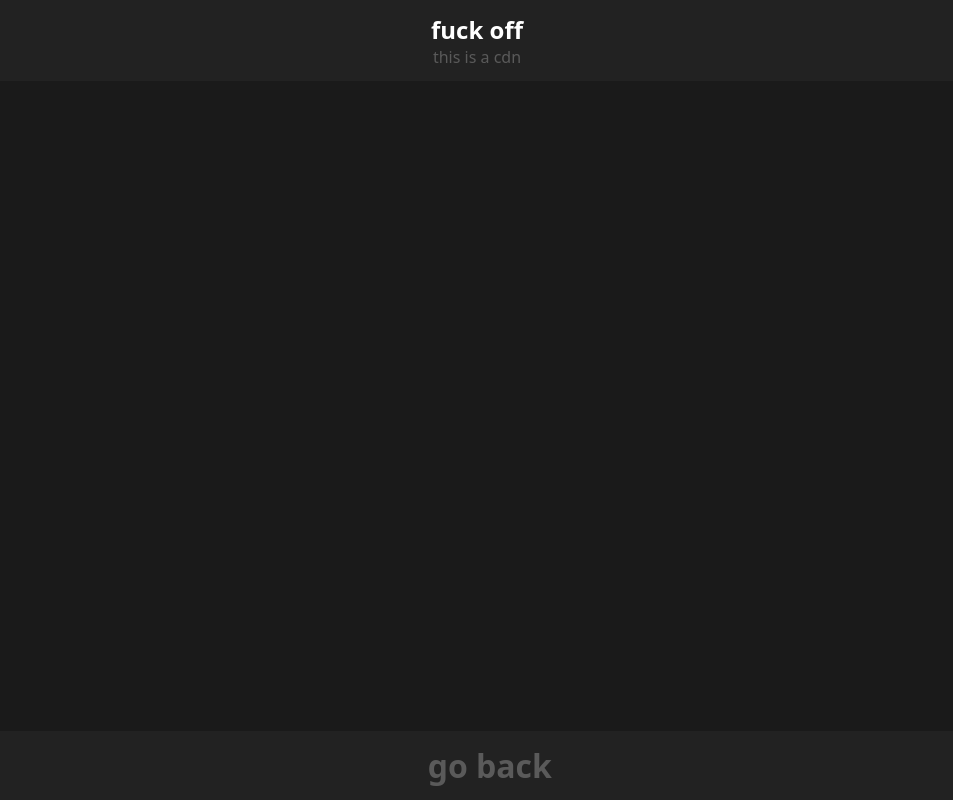
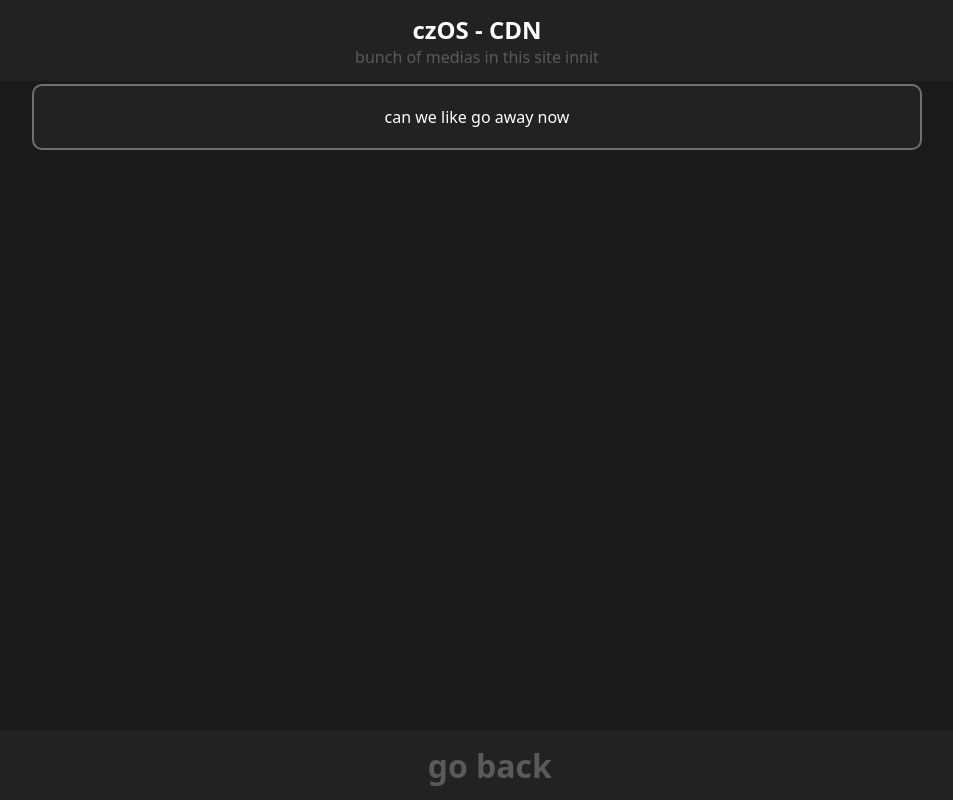
Before and after one commit to foggyzeus2/foggyzeus2.github.io, a plain HTML site: page index.html in a window 1280 px wide. Shown: the whole page, without its empty margins (163-1116 px from the left). Drawn offline with Linux system fonts and the light colour scheme.

Commit message:
sadfghjj

```diff
--- a/index.html
+++ b/index.html
@@ -6,22 +6,22 @@
   <meta name="viewport" content="width=device-width, initial-scale=1.0" />
   <title>foggy cdn</title>
   <link rel="stylesheet" href="/styles.css" />
-  <link rel="icon" href="/media/me.png">
-  <meta property="og:title" content="foggyzeus - a portfolio">
-  <meta property="og:image" content="https://portfolio.foggyzeus.com/media/me.png">
-  <meta property="og:type" content="article">
-  <meta property="og:description" content="WHY DID I INSTALL AND OPEN VISUAL STUDIO CODE I REGRET IT SO MUCH THIS THING IS A GENUINE PAIN TO HUMANITY AND SHOULD BE SHOT AND KILLED IN THE STREET">
-  <meta property="og:url" content="https://portfolio.foggyzeus.com">
-  <meta property="og:header" content="why did i make this"/>
+  <link rel="icon" href="/media/.png">
 </head>
 
 <body>
   <nav class="navBar">
-    <h1>fuck off</h1>
+    <h1>czOS - CDN</h1>
     <p style="color: rgb(90, 90, 90);">
-      this is a cdn
+      bunch of medias in this site innit
     </p>
   </nav>
+
+  <div class="body">
+    <div class="box">
+      can we like go away now
+    </div>
+  </div>
 
   <footer class="siteFooter">
     <a class="footerLink" href="https://portfolio.foggyzeus.com/"><h1>go back</h1></a>
```
Also changed, not shown: media/denied.png (renamed from czOS/media/denied.png), media/sucess.png (renamed from czOS/media/sucess.png), 2 other files.
